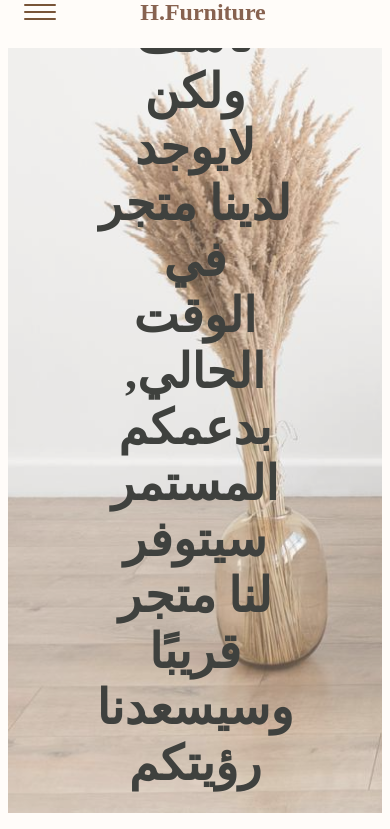
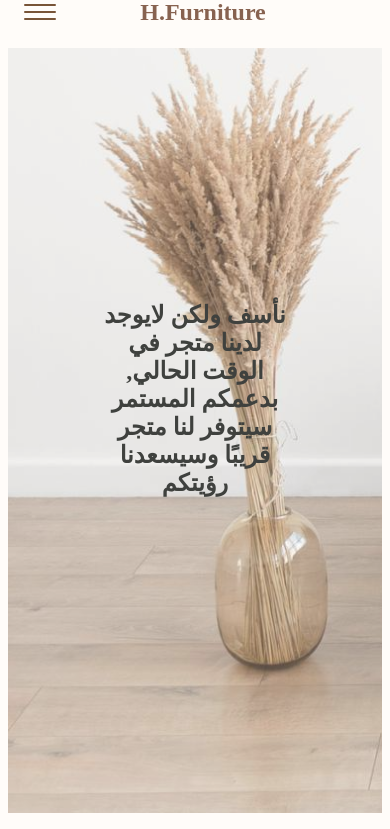
Before and after one commit to Jawza-Alqahtani/FirstWebPage, a PHP site: page /location.html in a window 390 px wide. Shown: the part 31-860 px from the top of the page. Run offline with PHP 8.4, Linux system fonts and the light colour scheme.

Commit message:
Update styleLocation.css

```diff
--- a/styleLocation.css
+++ b/styleLocation.css
@@ -243,7 +243,7 @@ header {
 
     .hero-text h1 {
         text-align: center;
-        font-size: 3em;
+        font-size: 1.5em;
     }
 
   }
```
